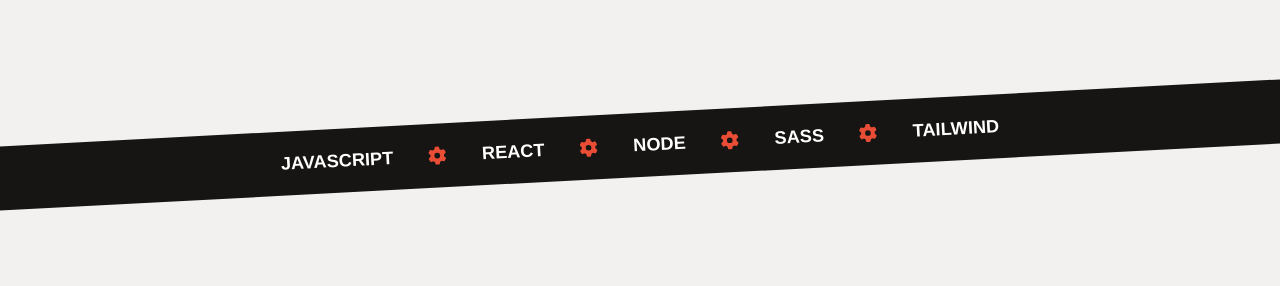
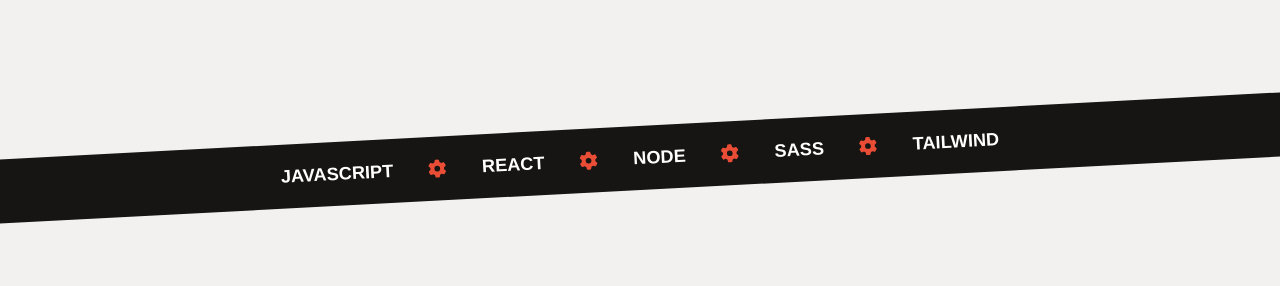
Before and after one commit to gtcore902/portfolio-web-dev, a React (Create React App) app: page / in a window 1280 px wide. Shown: the part 666-952 px from the top of the page. Built offline with nearby package versions, Linux system fonts and the light colour scheme; a web font is replaced by a local one.

Commit message:
style: set body max width 1920px

```diff
--- a/src/_shared.scss
+++ b/src/_shared.scss
@@ -17,7 +17,7 @@
   font-size: $main-font-size;
   font-weight: 500;
   color: $base-color;
-  // max-width: 1440px; // Check
+  max-width: 1920px; // Check
 }
 
 a {
--- a/src/components/Banner/Banner.scss
+++ b/src/components/Banner/Banner.scss
@@ -4,7 +4,7 @@
   display: flex;
   //   justify-content: center;
   align-items: center;
-  min-height: 150px;
+  min-height: 175px;
   overflow-x: hidden;
   //   overflow-y: visible;
   &__content {
```
